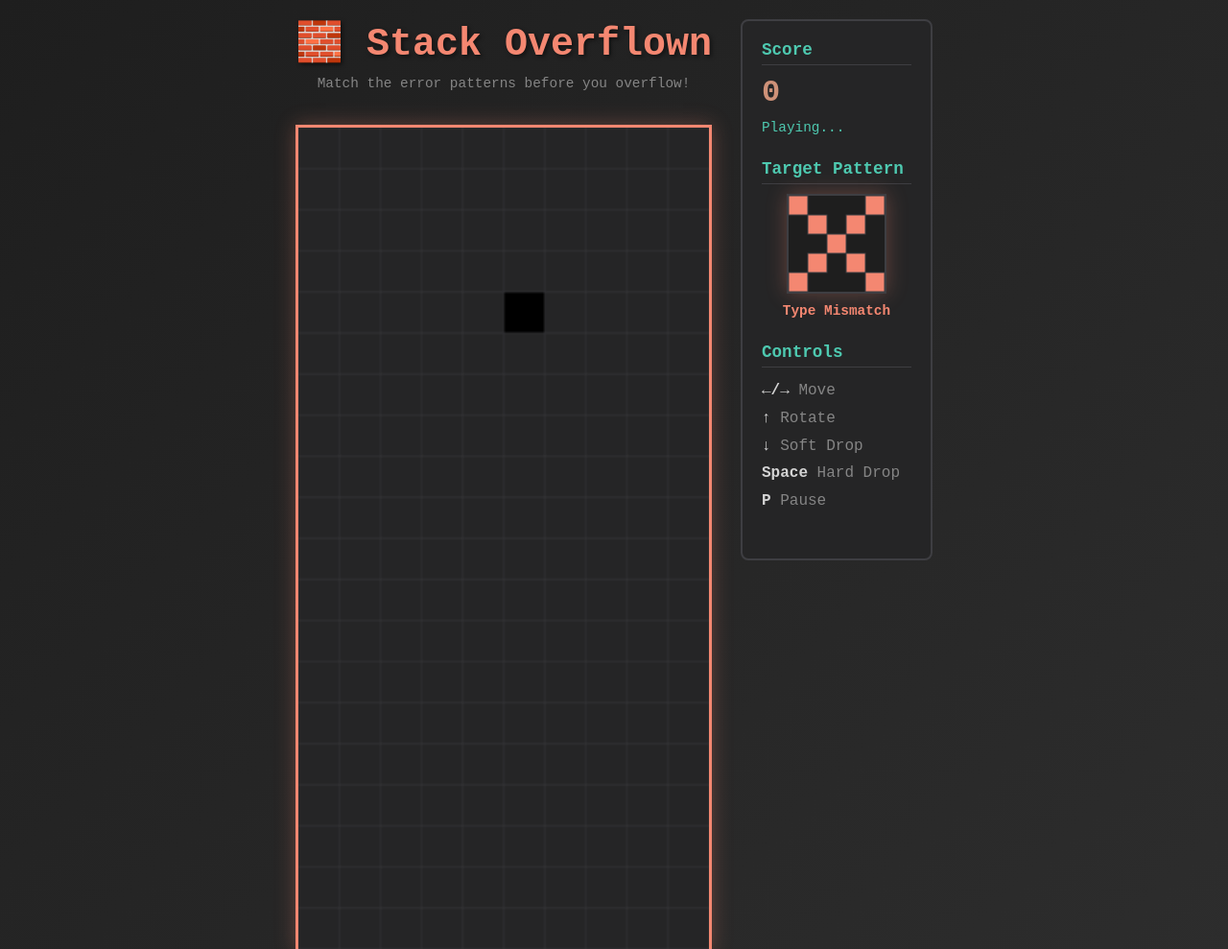
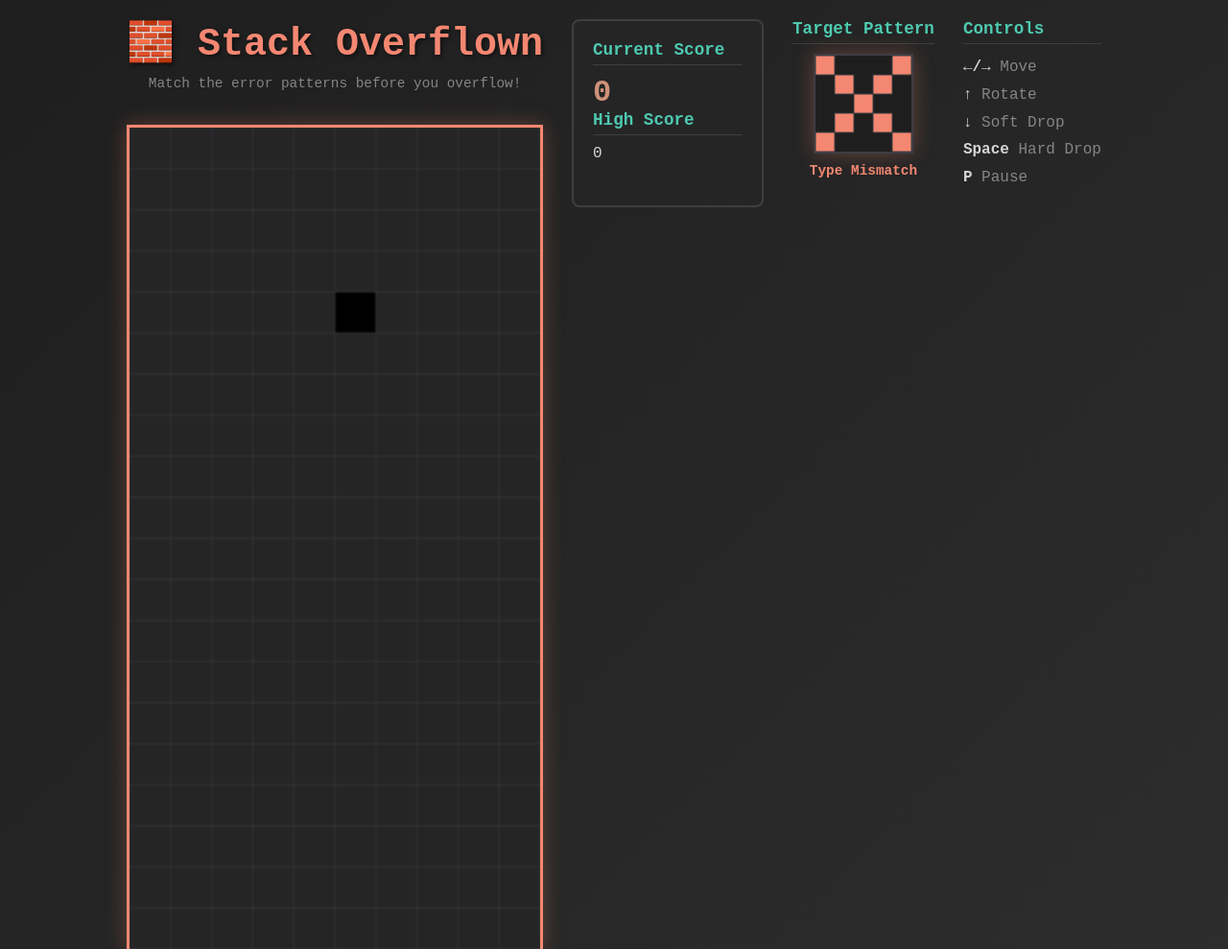
Before and after one commit to RM-NW-Training/skills-publish-docker-images, a plain HTML site: page src/index.html in a window 1280 px wide. Shown: the top 989 px of the page at 96% size. Drawn offline with Linux system fonts and the light colour scheme.

Commit message:
Add high score display

```diff
--- a/src/index.html
+++ b/src/index.html
@@ -17,10 +17,12 @@
       </div>
 
       <div class="side-panel">
-        <div class="info-section">
-          <h3>Score</h3>
-          <div class="score" id="score">0</div>
-          <div class="status" id="status">Playing...</div>
+          <div class="info-section">
+            <h3>Current Score</h3>
+            <div class="score" id="score">0</div>
+            <h3>High Score</h3>
+            <div class="high-score" id="high-score">0</div>
+          </div>
         </div>
 
         <div class="info-section">
```
